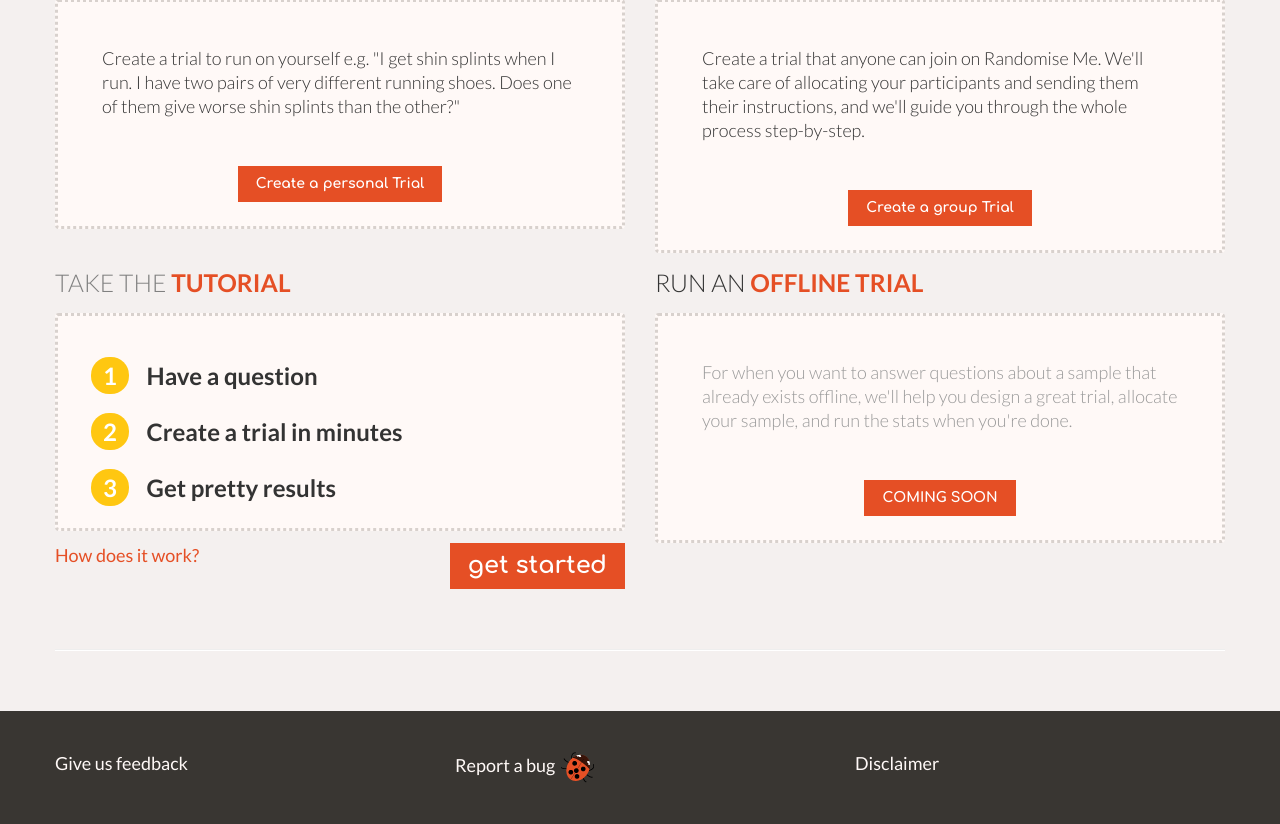
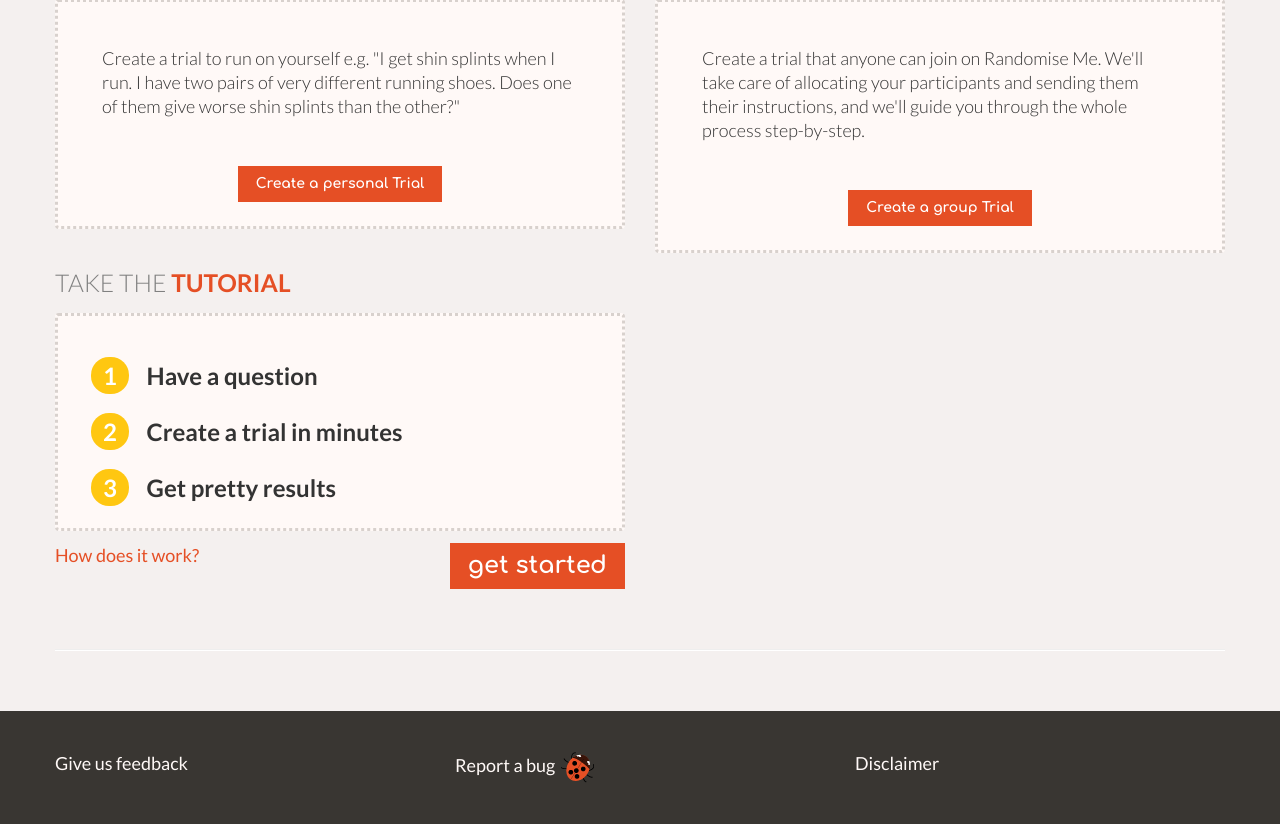
Before and after one commit to openhealthcare/randomise.me, a Django app: template rm/templates/trials/new.html in a window 1280 px wide. Shown: the part 313-1137 px from the top of the page. Run offline with Django 3.2, Linux system fonts and the light colour scheme; the template is opened without the code that fills it, so the values that code supplies are empty; parts of the project's set-up code (start-up, migrations or seed data) failed here and were passed over; some libraries are stand-ins or nearby versions.

Commit message:
Hide offline teaser.

```diff
--- a/rm/templates/trials/new.html
+++ b/rm/templates/trials/new.html
@@ -84,40 +84,40 @@
     </p>
   </div>
 
-    <div class="span6">
+    <!-- <div class="span6"> -->
 
-      <h3>
-        <span class="light">RUN AN </span>
-        <span class="red bold">OFFLINE TRIAL</span>
-      </h3>
-      <div class="feature-box">
-        <p class="muted">
-          For when you want to answer questions about
-          a sample that already exists offline, we'll help
-          you design a great trial, allocate your sample,
-          and run the stats when you're done.
-        </p>
-        <p class="text-center" >
-          <a class="btn btn-danger" href="#">COMING SOON</a>
-        </p>
+    <!--   <h3> -->
+    <!--     <span class="light">RUN AN </span> -->
+    <!--     <span class="red bold">OFFLINE TRIAL</span> -->
+    <!--   </h3> -->
+    <!--   <div class="feature-box"> -->
+    <!--     <p class="muted"> -->
+    <!--       For when you want to answer questions about -->
+    <!--       a sample that already exists offline, we'll help -->
+    <!--       you design a great trial, allocate your sample, -->
+    <!--       and run the stats when you're done. -->
+    <!--     </p> -->
+    <!--     <p class="text-center" > -->
+    <!--       <a class="btn btn-danger" href="#">COMING SOON</a> -->
+    <!--     </p> -->
 
-        {% if user.is_standard %}
-          <center>
-            <p class="text-warning">
-              <small>
-                Offline trials are only available to advanced
-                accounts.
-                </small>
-              <br />
-              <a href="{% url 'account-types' %}" class="btn btn-danger">
-                Upgrade your account
-                </a>
-            </p>
-          </center>
-          {% endif %}
+    <!--     {% if user.is_standard %} -->
+    <!--       <center> -->
+    <!--         <p class="text-warning"> -->
+    <!--           <small> -->
+    <!--             Offline trials are only available to advanced -->
+    <!--             accounts. -->
+    <!--             </small> -->
+    <!--           <br /> -->
+    <!--           <a href="{% url 'account-types' %}" class="btn btn-danger"> -->
+    <!--             Upgrade your account -->
+    <!--             </a> -->
+    <!--         </p> -->
+    <!--       </center> -->
+    <!--       {% endif %} -->
 
-      </div>
-    </div><!-- span4 -->
+    <!--   </div> -->
+    <!-- </div><\!-- span4 -\-> -->
 
 
 </div> <!-- Roww -->
```
